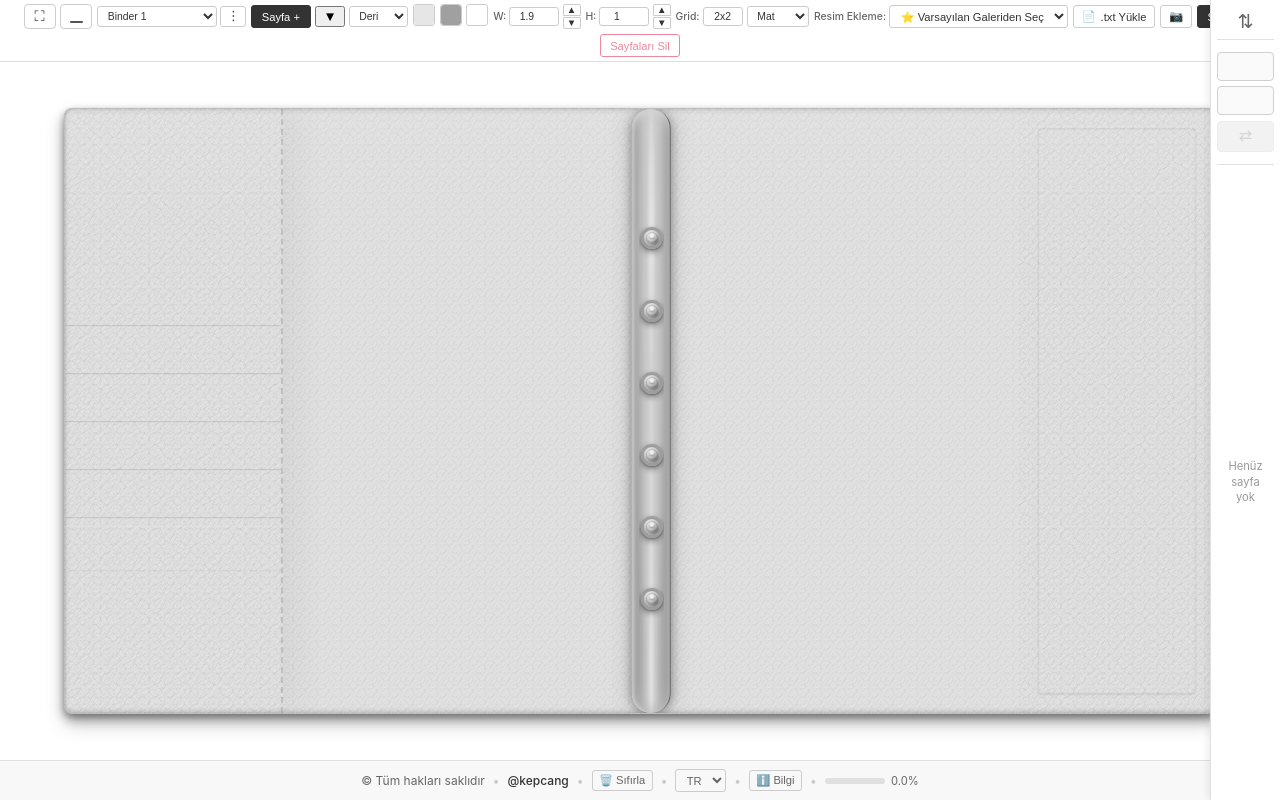
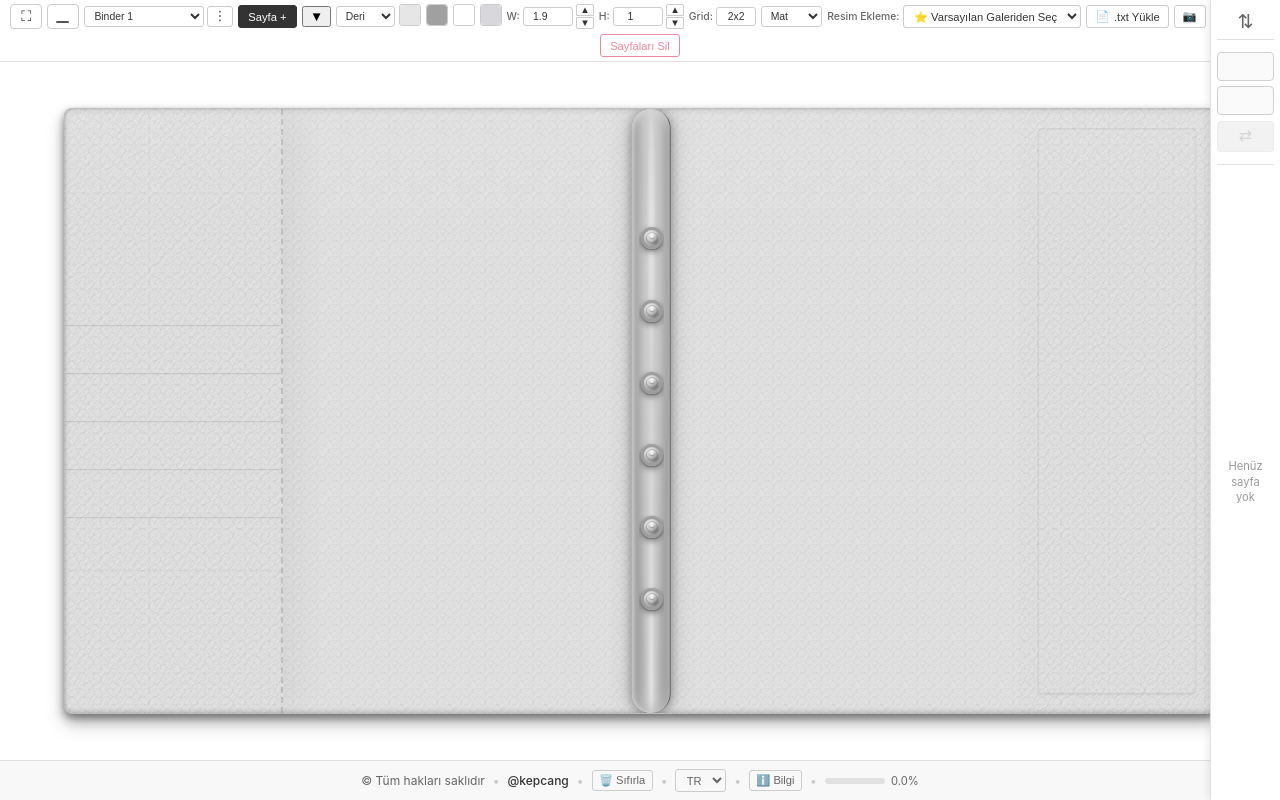
Before and after one commit to melikeozlen/binder-app, a React (Create React App) app: page / in a window 1280 px wide. Built offline with nearby package versions, Linux system fonts and the light colour scheme.

Commit message:
dikiş rengi değiştirme

```diff
--- a/src/App.js
+++ b/src/App.js
@@ -973,6 +973,7 @@ function App() {
   const [binderColor, setBinderColor] = useState(savedSettings?.binderColor || '#E6E6E6');
   const [ringColor, setRingColor] = useState(savedSettings?.ringColor || '#A0A0A0');
   const [containerColor, setContainerColor] = useState(savedSettings?.containerColor || '#ffffff');
+  const [gridStitchColor, setGridStitchColor] = useState(savedSettings?.gridStitchColor || '#D7D7DC');
   const [binderType, setBinderType] = useState(savedSettings?.binderType || 'leather');
   const [widthRatio, setWidthRatio] = useState(savedSettings?.widthRatio || 1.9);
   const [heightRatio, setHeightRatio] = useState(savedSettings?.heightRatio || 1);
@@ -1004,6 +1005,7 @@ function App() {
           setBinderColor(settings.binderColor || '#E6E6E6');
           setRingColor(settings.ringColor || '#A0A0A0');
           setContainerColor(settings.containerColor || '#ffffff');
+          setGridStitchColor(settings.gridStitchColor || '#D7D7DC');
           setBinderType(settings.binderType || 'leather');
           setWidthRatio(settings.widthRatio || 1.9);
           setHeightRatio(settings.heightRatio || 1);
@@ -1083,11 +1085,12 @@ function App() {
       imageInputMode,
       // defaultBackImage: localStorage'a kaydetme
       containerColor,
+      gridStitchColor,
       binderType
     };
 
     saveSettings(settingsToSave, selectedBinderId);
-  }, [binderColor, ringColor, widthRatio, heightRatio, gridSize, pageType, imageInputMode, containerColor, binderType, selectedBinderId]); // defaultBackImage dependency'den çıkarıldı
+  }, [binderColor, ringColor, widthRatio, heightRatio, gridSize, pageType, imageInputMode, containerColor, gridStitchColor, binderType, selectedBinderId]); // defaultBackImage dependency'den çıkarıldı
 
   // Sayfaları localStorage'a kaydet - debounce ile optimize edilmiş
   useEffect(() => {
@@ -1135,6 +1138,10 @@ function App() {
     setContainerColor(color);
   };
 
+  const handleGridStitchColorChange = (color) => {
+    setGridStitchColor(color);
+  };
+
   const handleBinderTypeChange = (type) => {
     setBinderType(type);
   };
@@ -1283,6 +1290,7 @@ function App() {
         pageType,
         imageInputMode,
         containerColor,
+        gridStitchColor,
         binderType,
       },
       selectedBinderId
@@ -2095,6 +2103,7 @@ function App() {
         binderColor={binderColor}
         ringColor={ringColor}
         containerColor={containerColor}
+        gridStitchColor={gridStitchColor}
         binderType={binderType}
         widthRatio={widthRatio}
         heightRatio={heightRatio}
@@ -2104,6 +2113,7 @@ function App() {
         onColorChange={handleColorChange}
         onRingColorChange={handleRingColorChange}
         onContainerColorChange={handleContainerColorChange}
+        onGridStitchColorChange={handleGridStitchColorChange}
         onBinderTypeChange={handleBinderTypeChange}
         onWidthRatioChange={handleWidthRatioChange}
         onHeightRatioChange={handleHeightRatioChange}
@@ -2147,6 +2157,7 @@ function App() {
       <Binder
         binderColor={binderColor}
         ringColor={ringColor}
+        gridStitchColor={gridStitchColor}
         containerColor={containerColor}
         binderType={binderType}
         widthRatio={widthRatio}
--- a/src/components/Binder.css
+++ b/src/components/Binder.css
@@ -138,8 +138,6 @@
   --page-ring-gap: clamp(4px, 0.5vw, 8px);
   --page-holes-width: 40px;
   --grid-stitch-width: 3px;
-  --grid-stitch-color: rgba(215, 215, 220, 0.98);
-  --grid-stitch-color-outer: rgba(222, 222, 226, 0.98);
   --ring-hole-size: 20px;
   --ring-hole-inner: 8px;
   /* Orta bölgenin ~%60.9'u — eski 52%×3/4 oranıyla uyumlu, her iki yanda eşit */
--- a/src/components/Binder.js
+++ b/src/components/Binder.js
@@ -7,6 +7,7 @@ import { getTranslation } from '../utils/translations';
 const Binder = ({
   binderColor,
   ringColor,
+  gridStitchColor = '#D7D7DC',
   containerColor = '#ffffff',
   binderType = 'leather',
   widthRatio = 1.9,
@@ -308,7 +309,13 @@ const Binder = ({
         '--ring-highlight-rgba-20': ringHighlightRgba20,
         '--ring-base-rgba': ringBaseRgba
       }}>
-        <div className={`binder binder-type-${binderType}`}>
+        <div
+          className={`binder binder-type-${binderType}`}
+          style={{
+            '--grid-stitch-color': gridStitchColor,
+            '--grid-stitch-color-outer': gridStitchColor,
+          }}
+        >
           {/* Sol taraf - Ön cepler */}
           <div className="binder-left" style={{display:"grid", gridTemplateRows:"1fr 2fr 1fr"}}>
             <div></div>
--- a/src/components/Page.css
+++ b/src/components/Page.css
@@ -495,10 +495,10 @@
   z-index: 6;
   box-sizing: border-box;
   border: none;
-  border-top: 3px dashed var(--grid-stitch-color, rgba(215, 215, 220, 0.98));
-  border-right: 3px dashed var(--grid-stitch-color, rgba(215, 215, 220, 0.98));
-  border-bottom: 3px dashed var(--grid-stitch-color, rgba(215, 215, 220, 0.98));
-  border-left: 3px dashed var(--grid-stitch-color, rgba(215, 215, 220, 0.98));
+  border-top: 3px dashed var(--grid-stitch-color, #D7D7DC);
+  border-right: 3px dashed var(--grid-stitch-color, #D7D7DC);
+  border-bottom: 3px dashed var(--grid-stitch-color, #D7D7DC);
+  border-left: 3px dashed var(--grid-stitch-color, #D7D7DC);
 }
 
 /* Komşu kenarda çift çizgi olmasın: sol ve üst komşunun sağ/alt çizgisini kullan */
--- a/src/components/SettingsBar.js
+++ b/src/components/SettingsBar.js
@@ -12,6 +12,7 @@ const SettingsBar = ({
   binderColor,
   ringColor,
   containerColor,
+  gridStitchColor = '#D7D7DC',
   binderType,
   widthRatio,
   heightRatio,
@@ -21,6 +22,7 @@ const SettingsBar = ({
   onColorChange,
   onRingColorChange,
   onContainerColorChange,
+  onGridStitchColorChange,
   onBinderTypeChange,
   onWidthRatioChange,
   onHeightRatioChange,
@@ -74,7 +76,7 @@ const SettingsBar = ({
   const [showBackImageDefaultGallery, setShowBackImageDefaultGallery] = useState(false);
   const [defaultGalleryUrls, setDefaultGalleryUrls] = useState([]);
   const [showColorPicker, setShowColorPicker] = useState(false);
-  const [colorPickerType, setColorPickerType] = useState(null); // 'binder', 'ring', 'background'
+  const [colorPickerType, setColorPickerType] = useState(null); // 'binder', 'ring', 'background', 'gridStitch'
   const [colorPickerValue, setColorPickerValue] = useState('#000000');
   const [showBinderMenu, setShowBinderMenu] = useState(false);
   const [editingBinderId, setEditingBinderId] = useState(null);
@@ -606,6 +608,25 @@ const SettingsBar = ({
       </div>
 
       <div className="setting-item">
+        <div className="color-input-wrapper" data-tooltip={t('settings.gridStitch')}>
+          <input
+            type="color"
+            value={gridStitchColor}
+            onChange={(e) => onGridStitchColorChange(e.target.value)}
+            onClick={(e) => {
+              if (window.innerWidth <= 1024) {
+                e.preventDefault();
+                setColorPickerType('gridStitch');
+                setColorPickerValue(gridStitchColor);
+                setShowColorPicker(true);
+              }
+            }}
+            className="settings-control color-input"
+          />
+        </div>
+      </div>
+
+      <div className="setting-item">
         <span className="setting-label" title={t('settings.widthHelp')}>{t('settings.width')}</span>
         <div className="ratio-input-wrapper">
           <input
@@ -1077,7 +1098,12 @@ const SettingsBar = ({
         >
           <div className="color-picker-modal-content" onClick={(e) => e.stopPropagation()}>
             <div className="color-picker-header">
-              <h3>{colorPickerType === 'binder' ? t('settings.binder') : colorPickerType === 'ring' ? t('settings.ring') : t('settings.background')}</h3>
+              <h3>{
+                colorPickerType === 'binder' ? t('settings.binder')
+                  : colorPickerType === 'ring' ? t('settings.ring')
+                  : colorPickerType === 'gridStitch' ? t('settings.gridStitch')
+                  : t('settings.background')
+              }</h3>
               <button
                 className="color-picker-close"
                 onClick={() => setShowColorPicker(false)}
@@ -1125,6 +1151,8 @@ const SettingsBar = ({
                       onRingColorChange(colorPickerValue);
                     } else if (colorPickerType === 'background') {
                       onContainerColorChange(colorPickerValue);
+                    } else if (colorPickerType === 'gridStitch') {
+                      onGridStitchColorChange(colorPickerValue);
                     }
                     setShowColorPicker(false);
                   }}
--- a/src/utils/translations.js
+++ b/src/utils/translations.js
@@ -14,6 +14,7 @@ const translations = {
     'settings.binder': 'Binder:',
     'settings.ring': 'Ring:',
     'settings.background': 'Arka:',
+    'settings.gridStitch': 'Dikiş:',
     'settings.customColor': 'Özel Renk:',
     'settings.width': 'W:',
     'settings.widthHelp': 'Sayfa genişlik oranı (0.5-5 arası)',
@@ -137,7 +138,7 @@ const translations = {
     'info.sec.pages.5': 'Tüm sayfaları silmek: üst menü → Sayfaları Sil.',
     'info.sec.look.title': 'Binder ve sayfa görünümü',
     'info.sec.look.1': 'Tip: Deri, Şeffaf veya Kot binder stilini seçin.',
-    'info.sec.look.2': 'Binder, Ring ve Arka renk kutularıyla renkleri değiştirin.',
+    'info.sec.look.2': 'Binder, Ring, Arka ve Dikiş renk kutularıyla renkleri değiştirin.',
     'info.sec.look.3': 'W ve H: sayfa genişlik ve yükseklik oranını ayarlar.',
     'info.sec.look.4': 'Dosya (Mat / Parlak / Holo): sayfa yüzey efektini seçin.',
     'info.sec.file.title': 'Dosyadan resim ekleme',
@@ -202,6 +203,7 @@ const translations = {
     'settings.binder': 'Binder:',
     'settings.ring': 'Ring:',
     'settings.background': 'Background:',
+    'settings.gridStitch': 'Stitch:',
     'settings.customColor': 'Custom Color:',
     'settings.width': 'W:',
     'settings.height': 'H:',
@@ -318,7 +320,7 @@ const translations = {
     'info.sec.pages.5': 'Delete all pages: top menu → Delete Pages.',
     'info.sec.look.title': 'Binder and page appearance',
     'info.sec.look.1': 'Type: choose Leather, Transparent, or Denim binder style.',
-    'info.sec.look.2': 'Binder, Ring, and Background color boxes change colors.',
+    'info.sec.look.2': 'Binder, Ring, Background, and Stitch color boxes change colors.',
     'info.sec.look.3': 'W and H: adjust page width and height ratio.',
     'info.sec.look.4': 'Page Type (Mat / Glossy / Holo): choose the page surface effect.',
     'info.sec.file.title': 'Adding images from file',
@@ -381,6 +383,7 @@ const translations = {
     'settings.binder': '바인더:',
     'settings.ring': '링:',
     'settings.background': '배경:',
+    'settings.gridStitch': '스티치:',
     'settings.customColor': '사용자 정의 색상:',
     'settings.width': '너비:',
     'settings.height': '높이:',
@@ -497,7 +500,7 @@ const translations = {
     'info.sec.pages.5': '모든 페이지 삭제: 상단 메뉴 → 페이지 삭제.',
     'info.sec.look.title': '바인더 및 페이지 모양',
     'info.sec.look.1': '유형: 가죽, 투명 또는 데님 바인더 스타일을 선택합니다.',
-    'info.sec.look.2': '바인더, 링, 배경 색상 상자로 색상을 변경합니다.',
+    'info.sec.look.2': '바인더, 링, 배경, 스티치 색상 상자로 색상을 변경합니다.',
     'info.sec.look.3': 'W와 H: 페이지 너비 및 높이 비율을 조정합니다.',
     'info.sec.look.4': '페이지 유형 (무광 / 유광 / 홀로): 페이지 표면 효과를 선택합니다.',
     'info.sec.file.title': '파일에서 이미지 추가',
```
